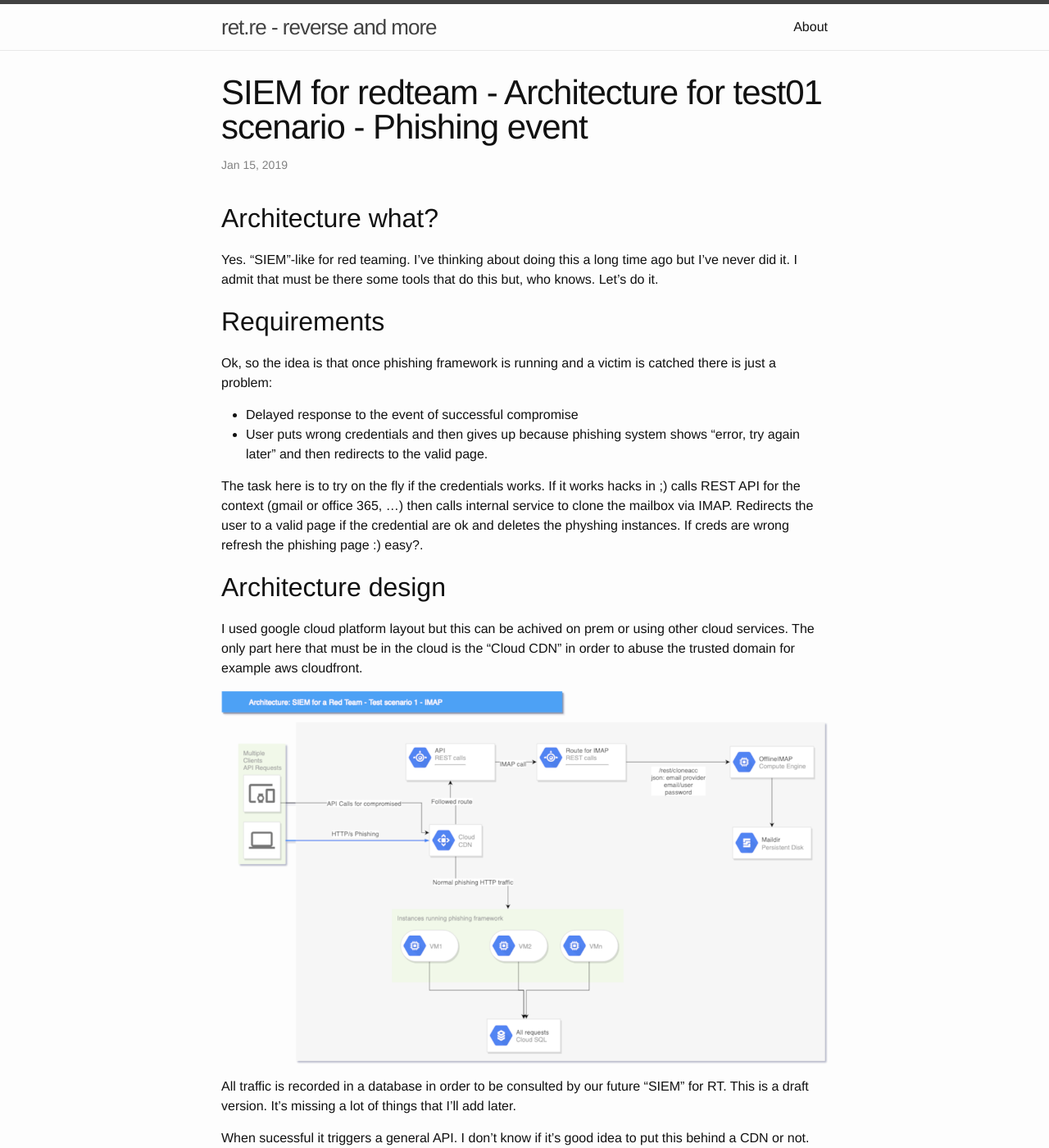
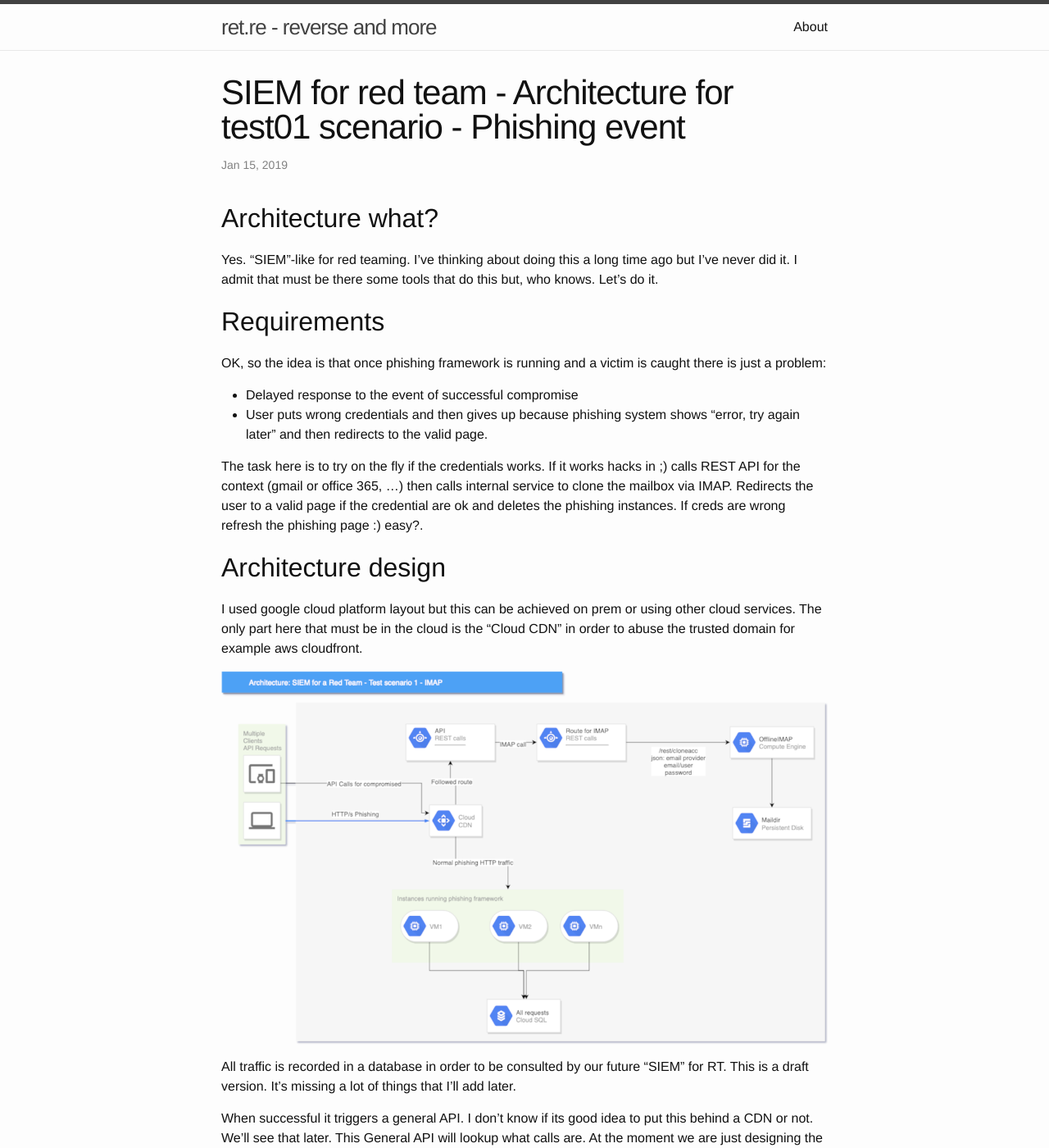
Before and after one commit to pushdword/ret.re, a Jekyll site: the page built from docs/_posts/2019-01-15-siem-for-rt-test-01.markdown, in a window 1280 px wide and 1400 px high. Shown: the whole window at 82% size. Built offline with Jekyll 4.4.1, drawn with Linux system fonts in a browser that asks for light colours; some of the changed text lies outside the part shown.

Commit message:
typos omg..

```diff
--- a/docs/_posts/2019-01-15-siem-for-rt-test-01.markdown
+++ b/docs/_posts/2019-01-15-siem-for-rt-test-01.markdown
@@ -1,6 +1,6 @@
 ---
 layout: post
-title:  "SIEM for redteam - Architecture for test01 scenario - Phishing event"
+title:  "SIEM for red team - Architecture for test01 scenario - Phishing event"
 date:   2019-01-15 01:10:00 +0000
 categories: phishing siem redteam
 ---
@@ -8,24 +8,33 @@
 Yes. "SIEM"-like for red teaming. I've thinking about doing this a long time ago but I've never did it.
 I admit that must be there some tools that do this but, who knows. Let's do it.
 
+
 ## Requirements
-Ok, so the idea is that once phishing framework is running and a victim is catched there is just a problem:
+OK, so the idea is that once phishing framework is running and a victim is caught there is just a problem:
 * Delayed response to the event of successful compromise
-* User puts wrong credentials and then gives up because phishing system shows "error, try again later" and then redirects to the valid page.
+* User puts wrong credentials and then gives up because phishing system shows “error, try again later” and then redirects to the valid page.
 
-The task here is to try on the fly if the credentials works. If it works hacks in ;) calls REST API for the context (gmail or office 365, ...) then calls internal service to clone the mailbox via IMAP. Redirects the user to a valid page if the credential are ok and deletes the physhing instances. If creds are wrong refresh the phishing page :) easy?.
+
+The task here is to try on the fly if the credentials works. If it works hacks in ;) calls REST API for the context (gmail or office 365, ...) then calls internal service to clone the mailbox via IMAP. Redirects the user to a valid page if the credential are ok and deletes the phishing instances. If creds are wrong refresh the phishing page :) easy?.
+
+
+
 
 
 
 ## Architecture design
-I used google cloud platform layout but this can be achived on prem or using other cloud services. The only part here that must be in the cloud is the "Cloud CDN" in order to abuse the trusted domain for example aws cloudfront.
+I used google cloud platform layout but this can be achieved on prem or using other cloud services. The only part here that must be in the cloud is the “Cloud CDN” in order to abuse the trusted domain for example aws cloudfront.
+
 
 ![Test01 - phishing event](/images/post01/SIEM_for_RT_-_Test01_scenario.png)
 
+
 All traffic is recorded in a database in order to be consulted by our future "SIEM" for RT. This is a draft version. It's missing a lot of things that I'll add later.
 
-When sucessful it triggers a general API. I don't know if it's good idea to put this behind a CDN or not. We'll see that later.
-This General API will lookup what calls is. At the moment we are just designing the IMAP credentials stealing. We can at this moment inform our future SIEM of compromised client via email, syslog, cef, or whatever. Forwards the call to the IMAP API that will then invoke a job on a instance running a IMAP cloner/client. For example: OfflineIMAP.
+
+When successful it triggers a general API. I don't know if its good idea to put this behind a CDN or not. We'll see that later.
+This General API will lookup what calls are. At the moment we are just designing the IMAP credentials stealing. We can at this moment inform our future SIEM of compromised client via email, syslog, cef, or whatever. Forwards the call to the IMAP API that will then invoke a job on a instance running a IMAP cloner/client. For example: OfflineIMAP.
+
 
 ## Future development
 What I think we will use:
@@ -37,6 +46,8 @@
 * Prelude SIEM - To be reviewed later
 * Gophish or FiercePhish
 
+
 Wait and see what is coming!
 
+
 [pushdword-gh]:   https://github.com/pushdword
```
